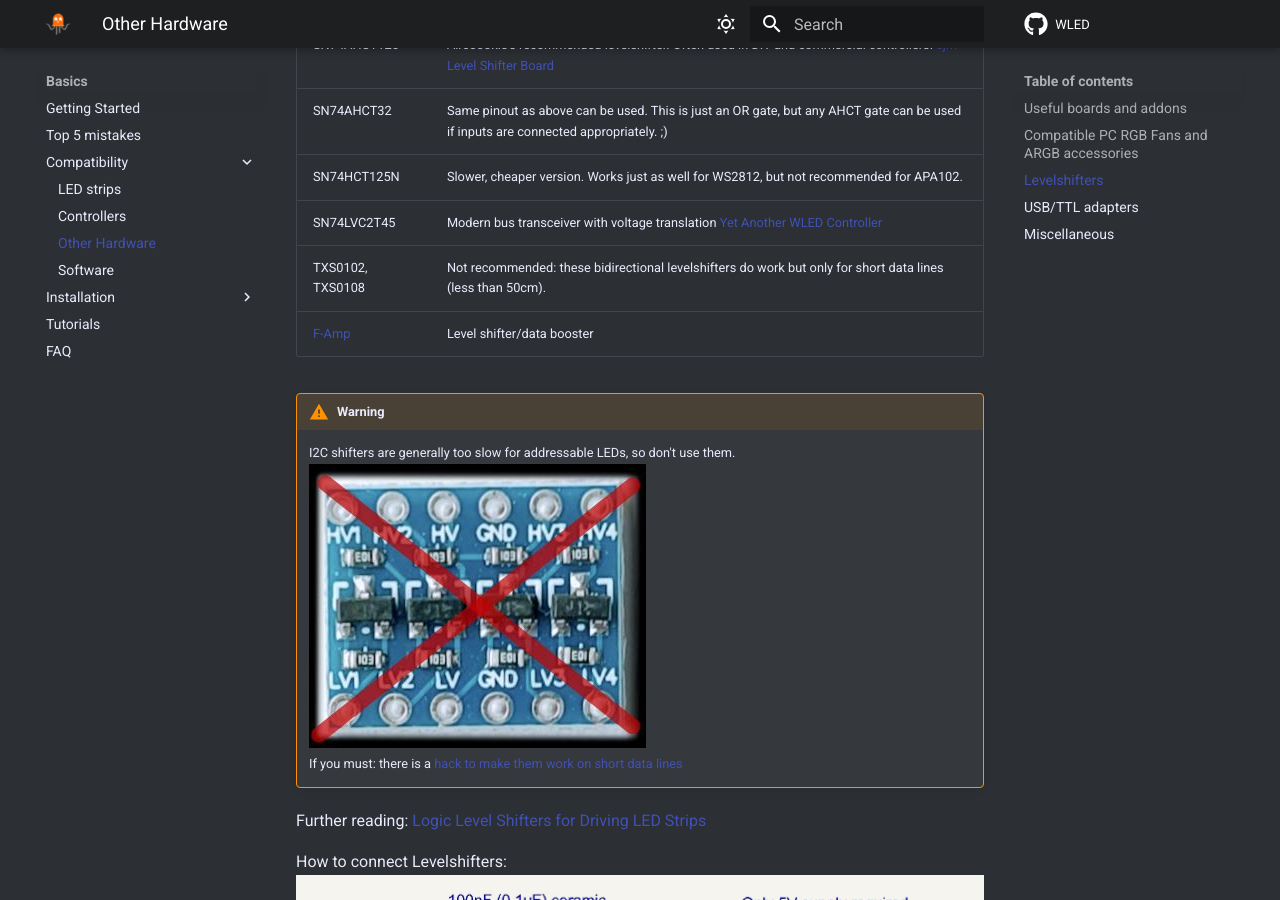
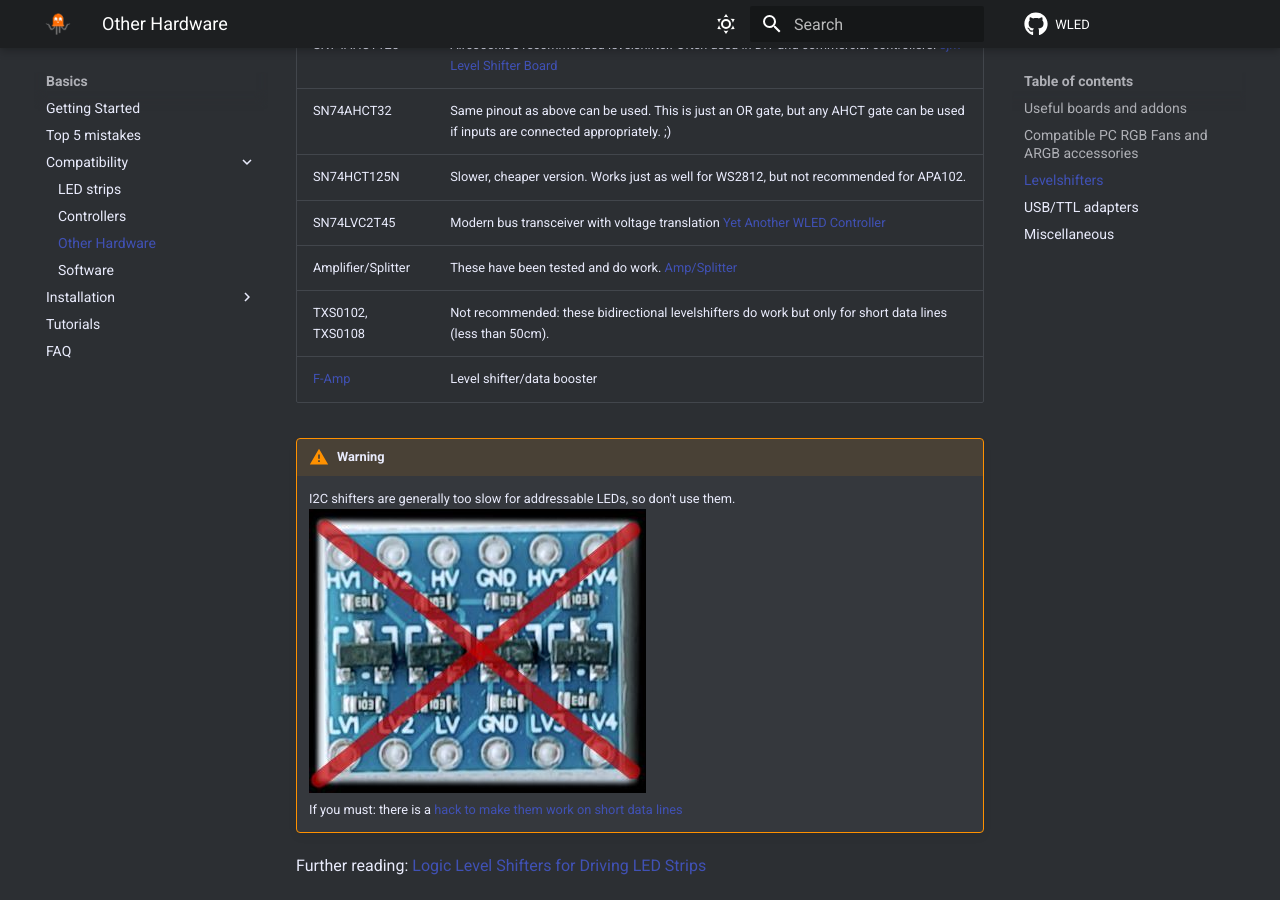
Before and after one commit to Aircoookie/WLED-Docs, an MkDocs documentation site: the page built from docs/basics/compatible-hardware.md, in a window 1280 px wide and 900 px high, scrolled down 1476 px. Built offline with MkDocs 1.6.1 and Material for MkDocs 9.7.7, drawn with Linux system fonts in a browser that asks for light colours; comment, search, counter and statistics services are not loaded.

Commit message:
Update compatible-hardware.md
added amp/splitter

```diff
--- a/docs/basics/compatible-hardware.md
+++ b/docs/basics/compatible-hardware.md
@@ -41,6 +41,7 @@ SN74AHCT125 | Aircoookie's recommended levelshifter. Often used in DIY and comme
 SN74AHCT32 | Same pinout as above can be used. This is just an OR gate, but any AHCT gate can be used if inputs are connected appropriately. ;)
 SN74HCT125N | Slower, cheaper version. Works just as well for WS2812, but not recommended for APA102.
 SN74LVC2T45 | Modern bus transceiver with voltage translation [Yet Another WLED Controller](https://github.com/lizardsystems/yawl-controller)
+Amplifier/Splitter | These have been tested and do work. [Amp/Splitter](https://www.amazon.com/BTF-LIGHTING-WS2812B-Amplifier-Support-addressable/dp/B0B5ZSSFR7)
 TXS0102, TXS0108 | Not recommended: these bidirectional levelshifters do work but only for short data lines (less than 50cm).
 [F-Amp](https://pixelcontroller.com/store/accessories/54-famp-xconnect.html) | Level shifter/data booster
 
```
